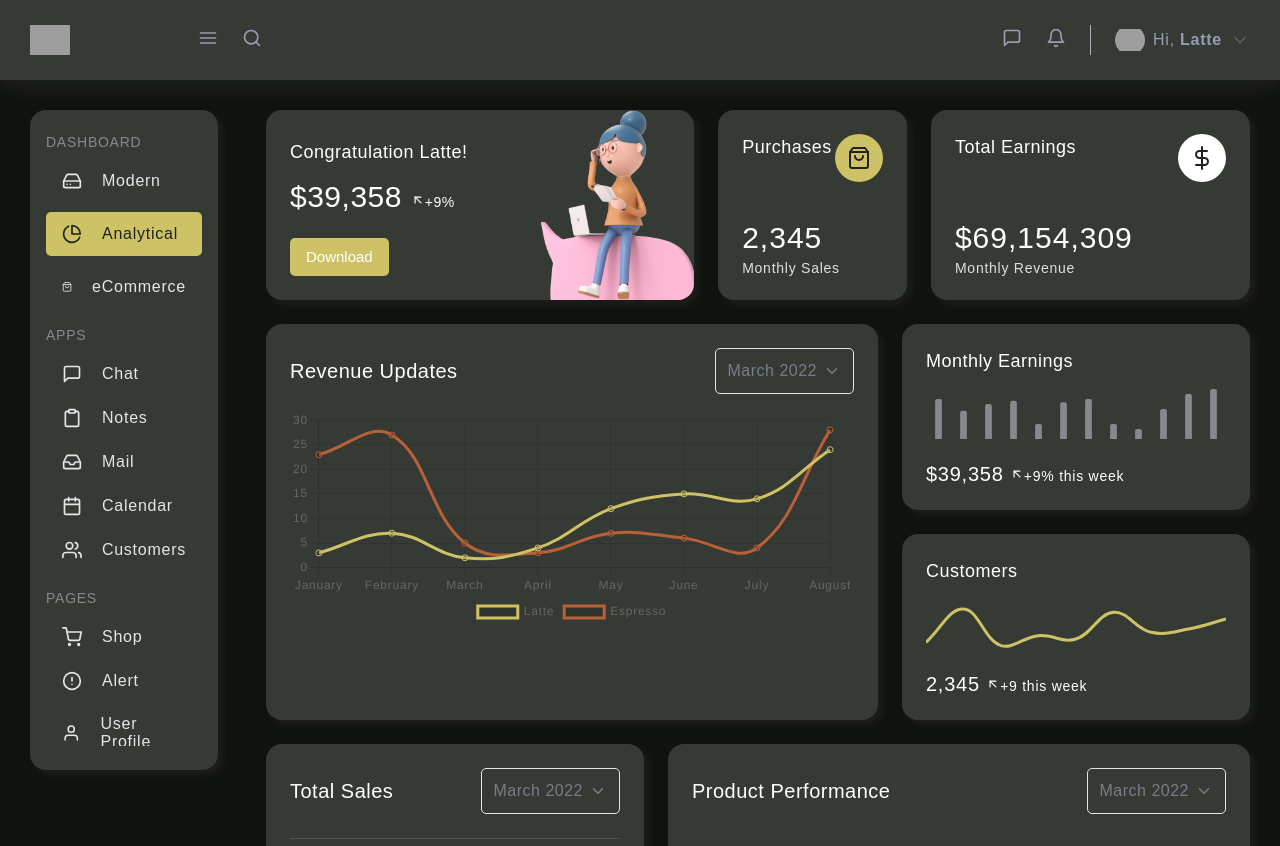
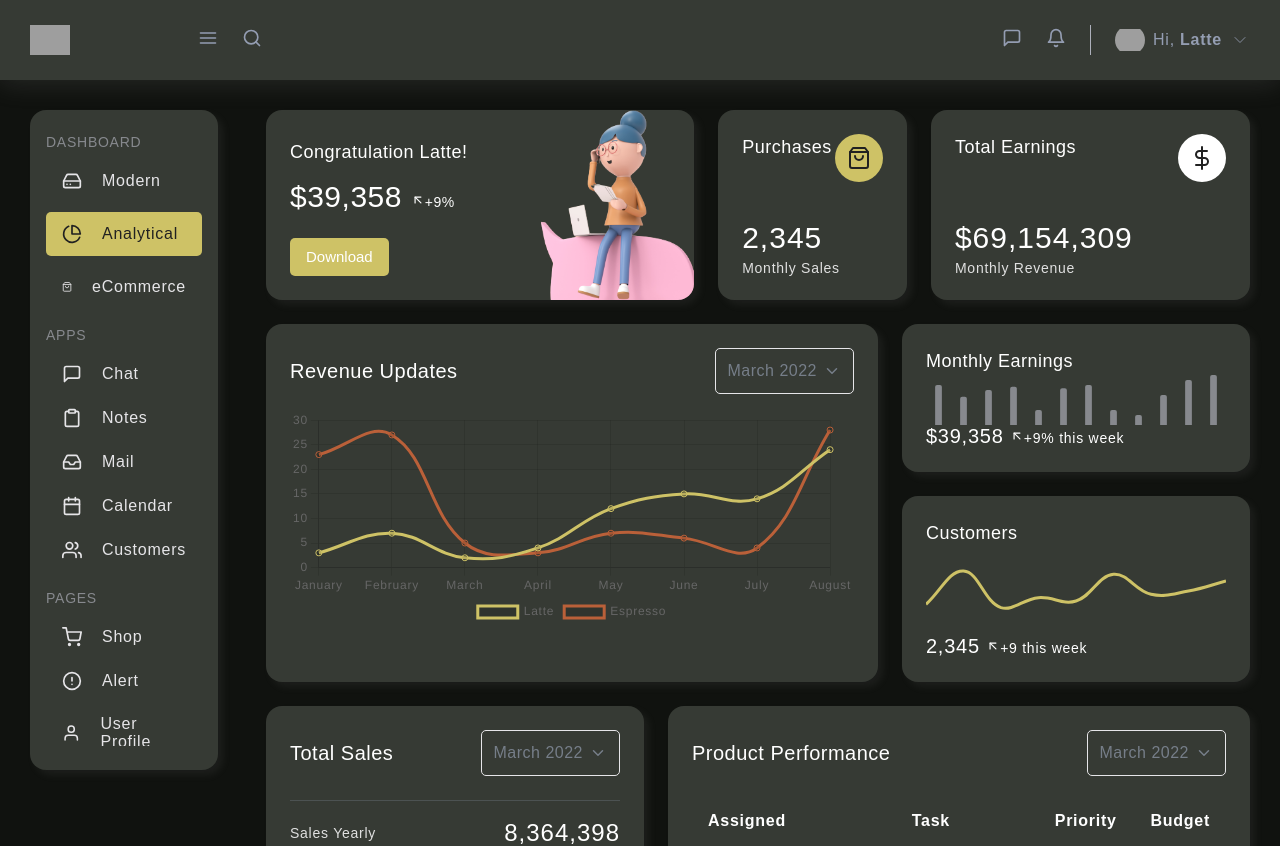
Before and after one commit to sweeetlatte/dashboard, a React (Create React App) app: page /modern in a window 1280 px wide. Shown: the top 846 px of the page. Built offline with nearby package versions, Linux system fonts and the light colour scheme; grey boxes are pictures that could not be loaded.

Commit message:
[style][modern] adjust height

```diff
--- a/src/components/MonthlyEarnings/styles.module.scss
+++ b/src/components/MonthlyEarnings/styles.module.scss
@@ -3,13 +3,11 @@
 
 .title {
   @include sub-title;
-  padding-bottom: 14px;
 }
 
 .number {
   font-size: 20px;
   font-weight: normal;
-  padding-top: 24px;
 
   span {
     font-size: 14px;
--- a/src/pages/Dashboard/Modern/styles.module.scss
+++ b/src/pages/Dashboard/Modern/styles.module.scss
@@ -62,14 +62,21 @@
 
     &_rightContainer {
       flex-basis: 34.5%;
+      display: flex;
+      flex-direction: column;
+      justify-content: space-between;
 
       > * {
         @include card;
+        flex-basis: 50%;
         text-align: left;
+        display: flex;
+        flex-direction: column;
+        justify-content: space-between;
       }
 
-      .modern2_topComponent {
-        margin-bottom: 24px;
+      > * + * {
+        margin-top: 24px;
       }
     }
   }
```
